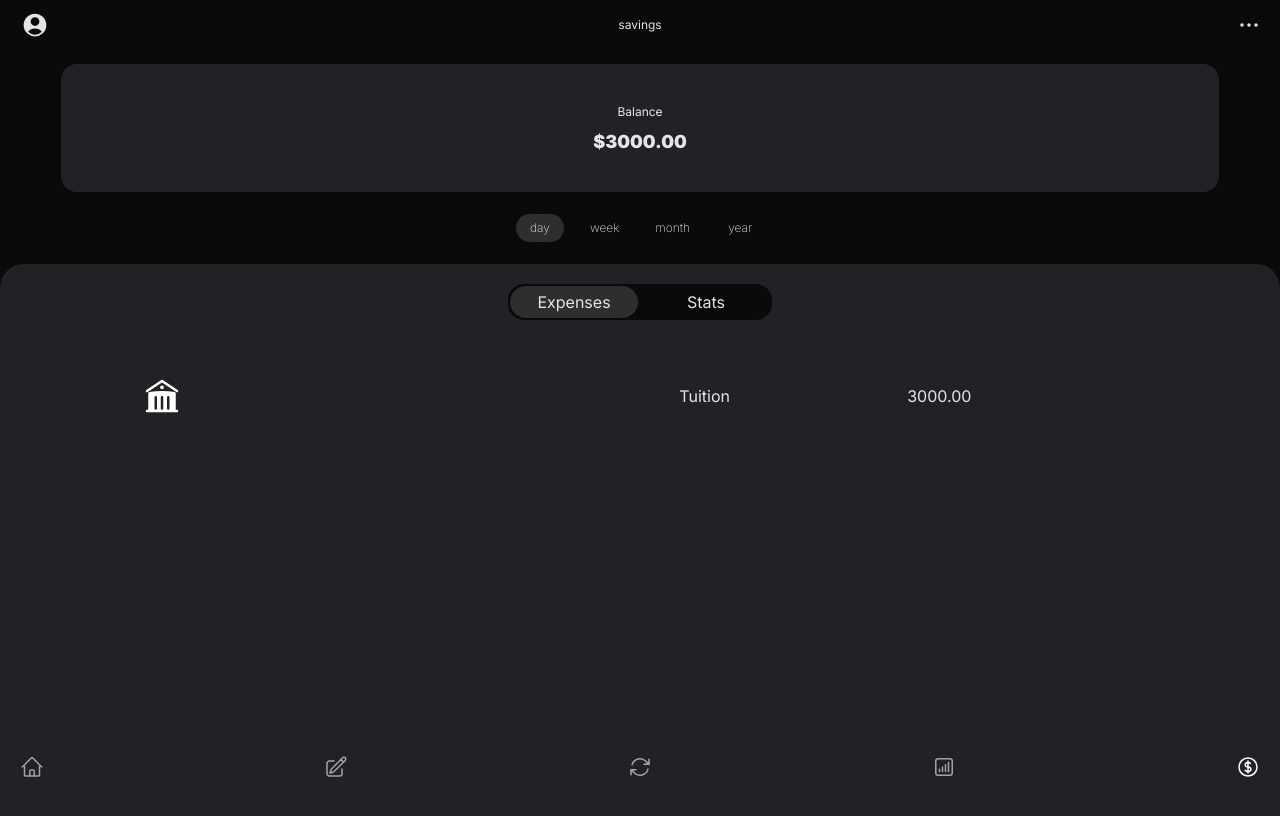
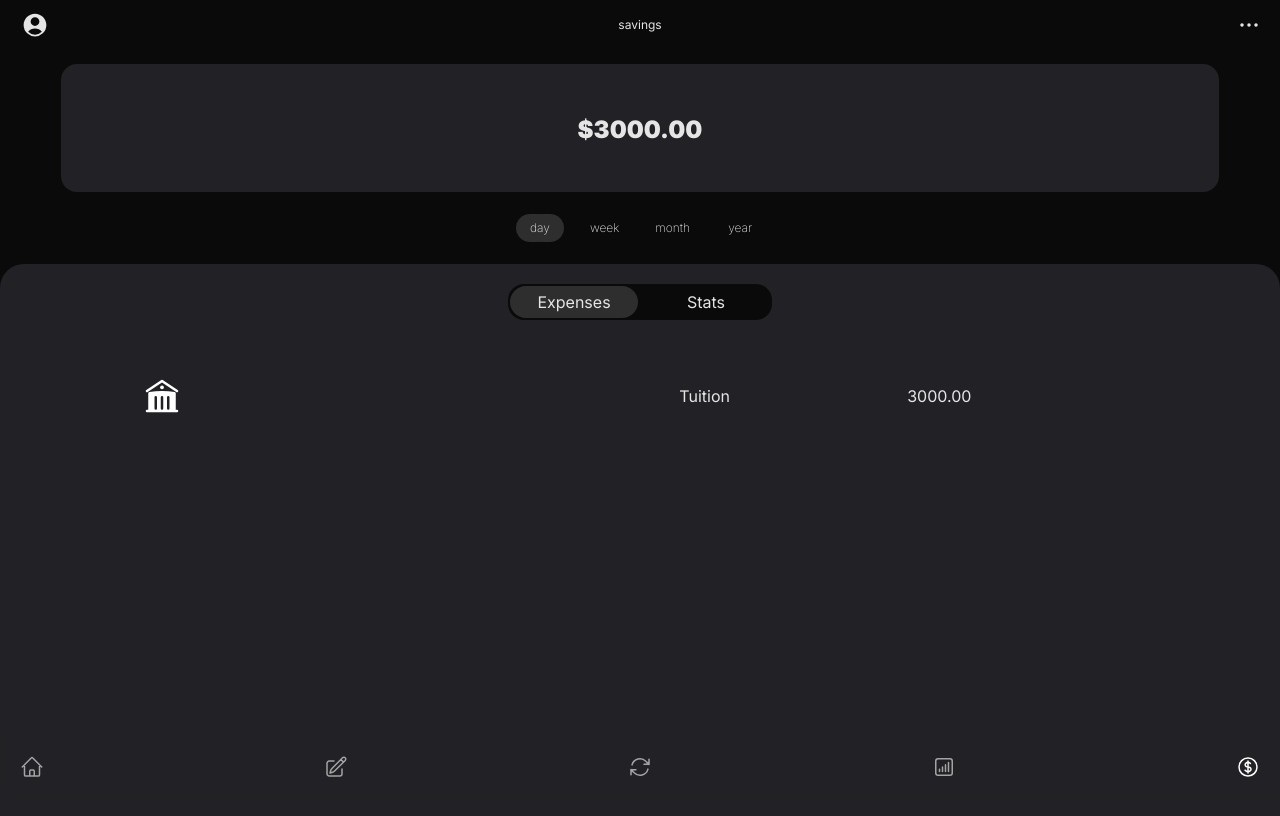
Before and after one commit to slmthang/seed, a Next.js app: page /savings in a window 1280 px wide. Shown: the top 816 px of the page. Built offline with nearby package versions, Linux system fonts and the light colour scheme.

Commit message:
trying with placeholder data

```diff
--- a/app/(views)/tracker/page.tsx
+++ b/app/(views)/tracker/page.tsx
@@ -2,10 +2,10 @@
 
 import Tracker from "@/app/ui/views/tracker/Tracker";
 
-import { trackerExpenseListData } from "@/app/lib/placeholder-data";
+import { trackerExpenseListData, trackerIncomeListData } from "@/app/lib/placeholder-data";
 
 export default function Page() {
     return (
-        <Tracker data={trackerExpenseListData}/>
+        <Tracker incomeList={trackerIncomeListData} expenseList={trackerExpenseListData}/>
     )
 }
--- a/app/ui/components/OverviewCard.tsx
+++ b/app/ui/components/OverviewCard.tsx
@@ -19,7 +19,7 @@ export default function OverviewCard(
                                 pageType === 'budget-plan' ||
                                 pageType === 'tracker' ?
                                 <TripleAmountCard data={data} /> :
-                                <SingleAmountCard data={data.balance}  />
+                                <SingleAmountCard data={data.balance} type={1}/>
                             }
 
                         </div>
--- a/app/ui/components/SingleAmountCard.tsx
+++ b/app/ui/components/SingleAmountCard.tsx
@@ -15,7 +15,7 @@ export default function SingleAmountCard(
                 ): null}
 
                 <div>
-                    <p className={clsx("font-black", {'text-3xl' : type===1, 'text-lg' : type!==1})}>
+                    <p className={clsx("font-black", {'text-2xl' : type===1, 'text-sm' : type!==1})}>
                         ${data.amount}
                     </p>
                 </div>
--- a/app/ui/views/tracker/Tracker.tsx
+++ b/app/ui/views/tracker/Tracker.tsx
@@ -10,19 +10,28 @@ import AppLayout from "../../components/AppLayout";
 import Items from "../../components/Items";
 import OptionsSelector from "../../components/OptionsSelector";
 
+import { trackerExpenseListType, trackerIncomeListType } from "../../components/definitions";
+import User from "@/app/lib/User";
+import { calculateMoney } from "@/app/lib/utils";
+import DisplayChart from "../../components/DisplayChart";
 
-
-
-
-export default function Tracker() {
+export default function Tracker(
+    {incomeList, expenseList} : {incomeList: trackerIncomeListType , expenseList: trackerExpenseListType}
+) {
 
     // expense page is isDefault = true
     const [isDefault, setIsDefault] = useState<Boolean>(true);
 
+    let income = User.getTotalIncome(incomeList);
+    let expense = User.getTotalExpense(expenseList);
+    let balance = calculateMoney(income, expense, 'subtract');
+
     return (
         <AppLayout data={{
             pageType : 'tracker',
-            overViewData: budgetPlanData.overViewData
+            income: income,
+            expense: expense,
+            balance: balance
         }} >
             <nav className="w-[16.5rem] h-[2.25rem] flex items-center justify-around rounded-2xl bg-darkest">
 
@@ -54,12 +63,8 @@ export default function Tracker() {
             </nav>
                 <div className="w-[90%] flex flex-col items-center pt-6">
                     {isDefault ?
-                        <Items data={budgetPlanData.expenses}/> : (
-                            <>
-                                <OptionsSelector data={chartTypes} colors={['bg-dark']}/>
-                                <BarChart />
-                            </>
-                    )}
+                        <Items data={expenseList}/> : <DisplayChart />
+                    }
                 </div>
         </AppLayout>
     )
```
